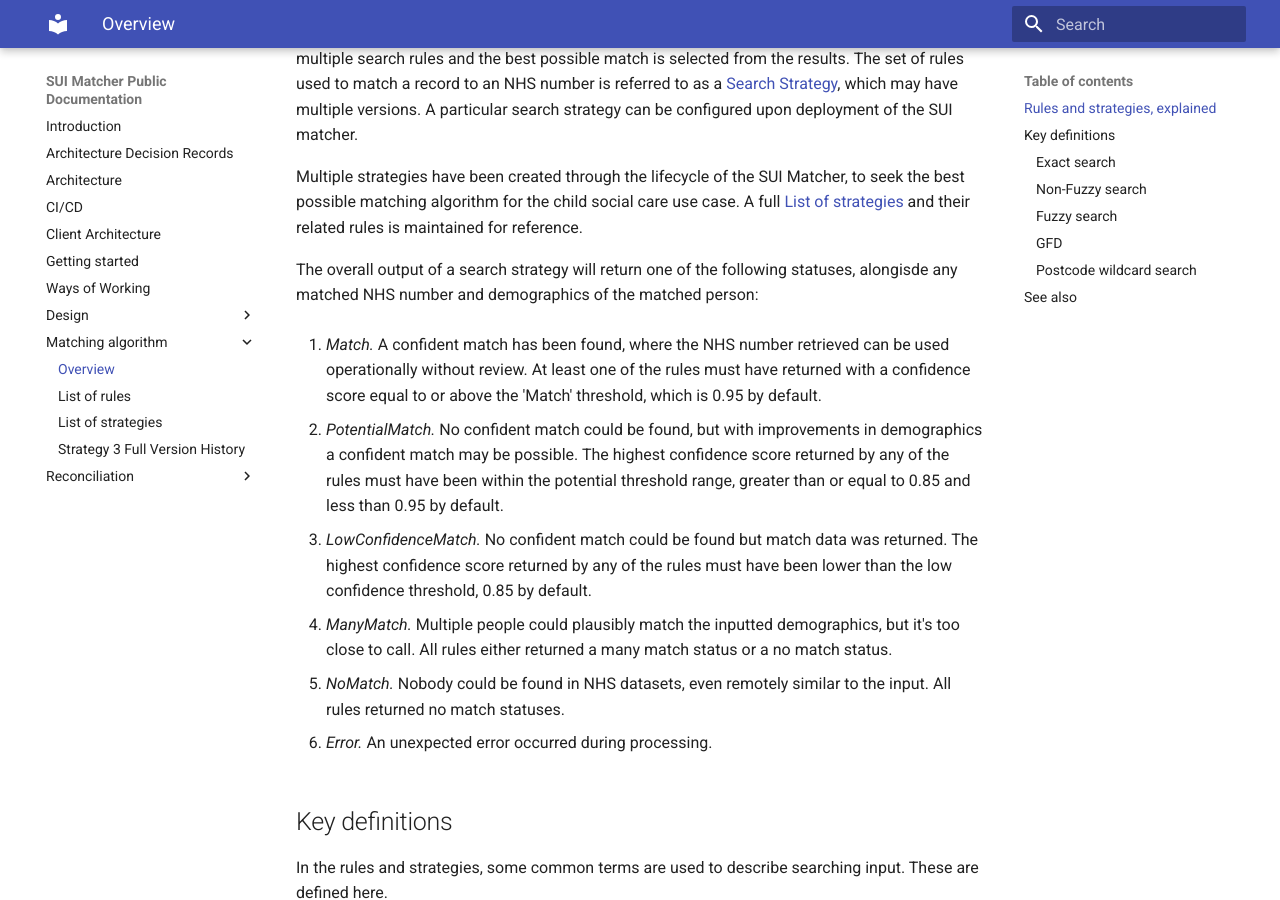
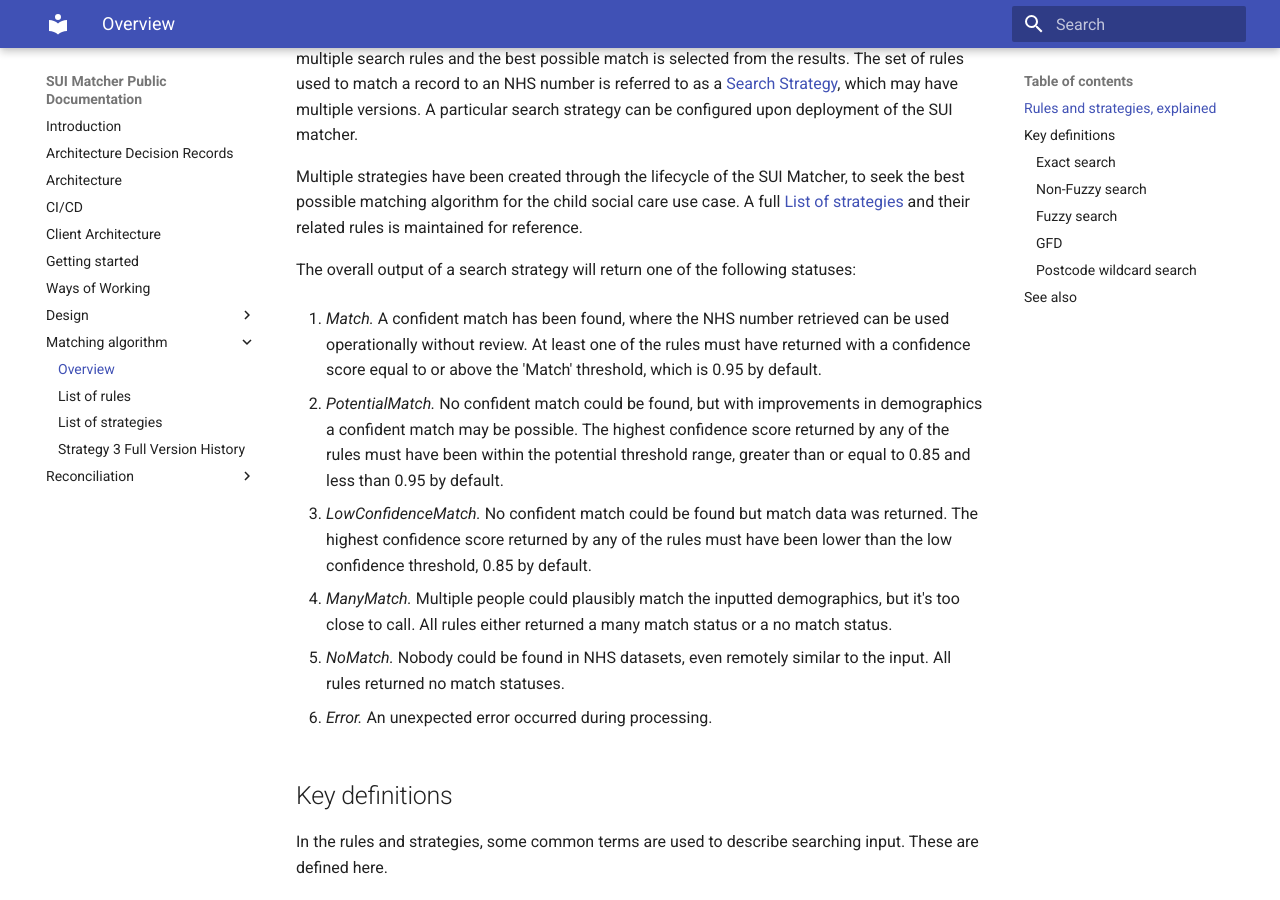
Before and after one commit to DFE-Digital/SUI_Matcher, an MkDocs documentation site: the page built from documentation/docs/matching-algorithm/overview.md, in a window 1280 px wide and 900 px high, scrolled down 689 px. Built offline with MkDocs 1.6.1 and Material for MkDocs 9.7.7, drawn with Linux system fonts in a browser that asks for light colours.

Commit message:
fix: Vaguify what data is returned when matching
Avoids having to dive into the differences between Matching and reconciliation.

```diff
--- a/documentation/docs/matching-algorithm/overview.md
+++ b/documentation/docs/matching-algorithm/overview.md
@@ -38,7 +38,7 @@ A full [List of strategies](./strategies.md) and their related rules is
 maintained for reference.
 
 The overall output of a search strategy will return one of the following
-statuses, alongisde any matched NHS number and demographics of the matched person:
+statuses:
 
 1. *Match.* A confident match has been found, where the NHS number retrieved can
    be used operationally without review. At least one of the rules must have
```
